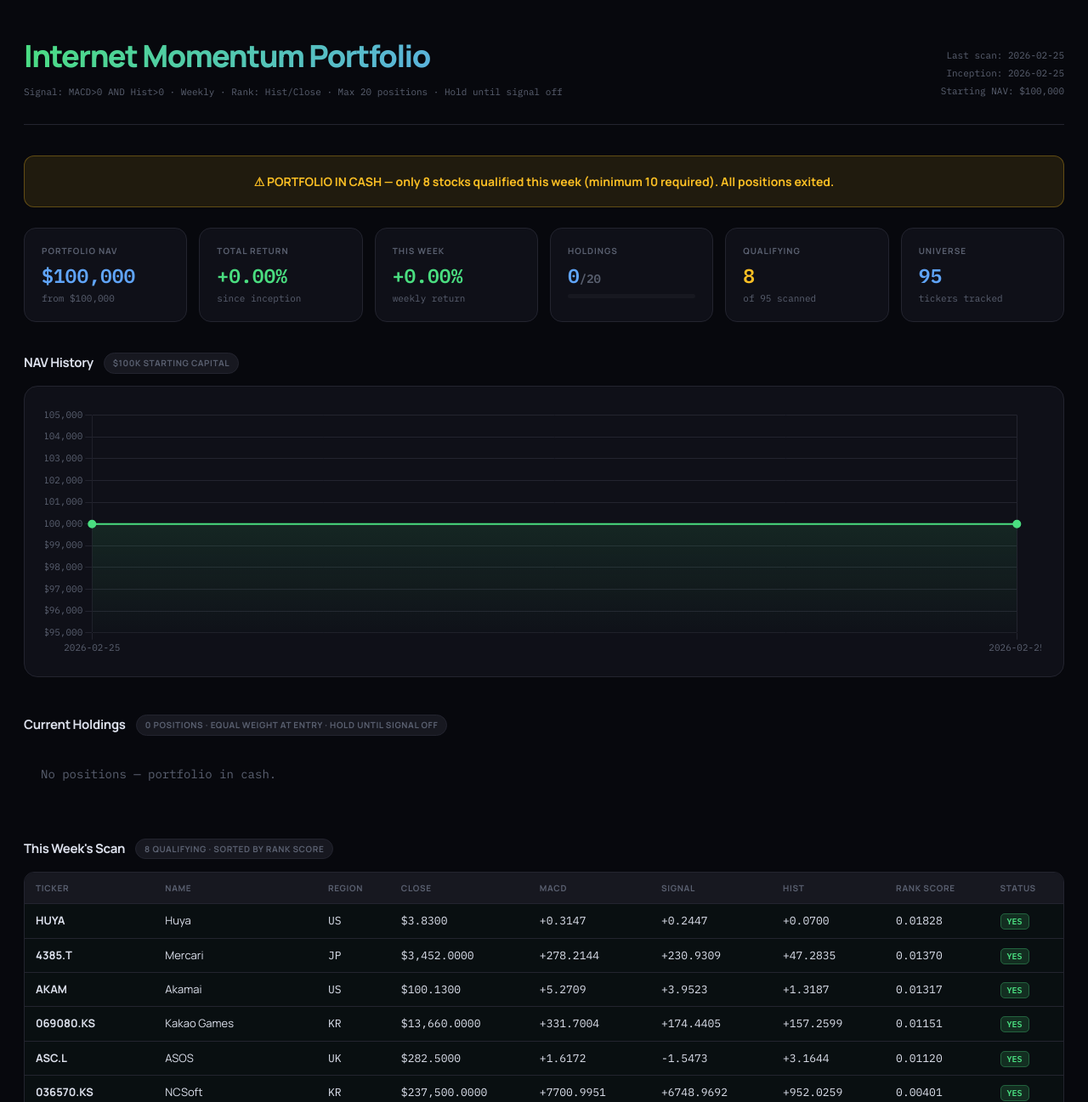
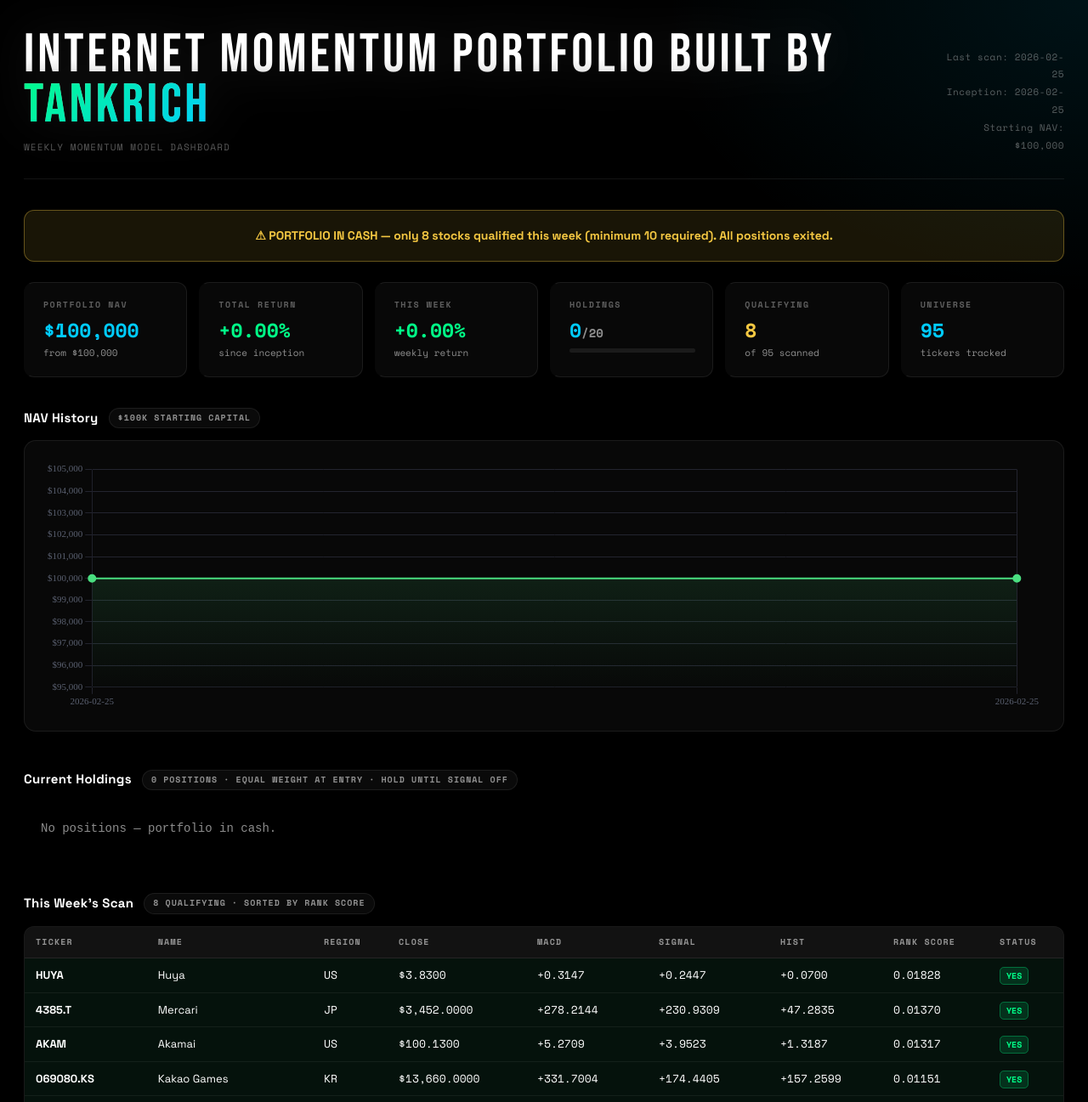
Before and after one commit to vivek-bothra/StockMomentumTracker, a plain HTML site: page docs/index.html in a window 1280 px wide. Shown: the top 1297 px of the page at 85% size. Drawn offline with nearby package versions, Linux system fonts and the light colour scheme.

Commit message:
Add Tankrich branding to momentum header

```diff
--- a/docs/index.html
+++ b/docs/index.html
@@ -4,70 +4,64 @@
 <meta charset="utf-8"><meta name="viewport" content="width=device-width,initial-scale=1">
 <title>Internet Momentum Portfolio</title>
 <link rel="preconnect" href="https://fonts.googleapis.com">
-<link href="https://fonts.googleapis.com/css2?family=IBM+Plex+Mono:wght@400;500;600&family=Manrope:wght@400;600;700;800&display=swap" rel="stylesheet">
+<link href="https://fonts.googleapis.com/css2?family=Bebas+Neue&family=Space+Grotesk:wght@300;400;500;700&family=Space+Mono:wght@400;700&display=swap" rel="stylesheet">
 <script src="https://cdn.jsdelivr.net/npm/chart.js@4.4.0/dist/chart.umd.min.js"></script>
 <style>
-:root{--bg:#07080d;--s1:#0f1018;--s2:#171820;--border:#23242f;--border2:#2e3040;
-      --green:#4ade80;--red:#f87171;--blue:#60a5fa;--amber:#fbbf24;--purple:#a78bfa;
-      --text:#dde1ed;--muted:#5a6070;--muted2:#3a3f50}
+:root{--bg:#000;--surface:rgba(255,255,255,.03);--surface-2:rgba(255,255,255,.05);--border:rgba(255,255,255,.08);
+      --border-strong:rgba(255,255,255,.14);--gold:#f5c842;--gold2:#e8a020;--green:#00ff88;--red:#ff4466;
+      --blue:#00ccff;--slate:#8899bb;--text:#fff;--muted:rgba(255,255,255,.55);--muted-2:rgba(255,255,255,.35)}
 *{box-sizing:border-box;margin:0;padding:0}
-body{background:var(--bg);color:var(--text);font-family:'Manrope',sans-serif;font-size:14px;line-height:1.65}
-.mono{font-family:'IBM Plex Mono',monospace}
-.wrap{max-width:1440px;margin:0 auto;padding:36px 28px}
-.hdr{display:flex;justify-content:space-between;align-items:flex-end;
-      padding-bottom:28px;border-bottom:1px solid var(--border);margin-bottom:36px}
-.hdr h1{font-size:clamp(20px,3.5vw,36px);font-weight:800;letter-spacing:-1.5px;
-         background:linear-gradient(120deg,var(--green),var(--blue));
-         -webkit-background-clip:text;-webkit-text-fill-color:transparent}
-.hdr p{font-size:11px;color:var(--muted);margin-top:4px;font-family:'IBM Plex Mono',monospace}
-.hdr-r{text-align:right;font-family:'IBM Plex Mono',monospace;font-size:11px;color:var(--muted);line-height:1.9}
+html,body{width:100%;min-height:100%}
+body{overflow-x:hidden;background:radial-gradient(1200px 700px at 15% -10%,rgba(0,255,136,.08),transparent 60%),
+     radial-gradient(900px 600px at 100% 0,rgba(0,204,255,.09),transparent 58%),var(--bg);
+     color:var(--text);font-family:'Space Grotesk',sans-serif;font-size:14px;line-height:1.65}
+.mono{font-family:'Space Mono',monospace}
+.wrap{position:relative;z-index:1;max-width:1440px;margin:0 auto;padding:36px 28px 100px}
+.hdr{display:flex;justify-content:space-between;align-items:flex-end;padding-bottom:28px;border-bottom:1px solid var(--border);margin-bottom:36px}
+.hdr h1{font-family:'Bebas Neue',sans-serif;font-size:clamp(40px,5vw,70px);font-weight:400;letter-spacing:.06em;line-height:.92;
+        background:linear-gradient(180deg,#fff 28%,rgba(255,255,255,.45));-webkit-background-clip:text;-webkit-text-fill-color:transparent;
+        filter:drop-shadow(0 0 28px rgba(255,255,255,.1))}
+.hdr h1 .tankrich{background:linear-gradient(135deg,var(--green),var(--blue));-webkit-background-clip:text;-webkit-text-fill-color:transparent;background-clip:text}
+.hdr p{font-size:11px;color:var(--muted-2);margin-top:10px;font-family:'Space Mono',monospace;letter-spacing:.1em;text-transform:uppercase}
+.hdr-r{text-align:right;font-family:'Space Mono',monospace;font-size:11px;color:var(--muted-2);line-height:1.9;letter-spacing:.05em}
 .stat-grid{display:grid;grid-template-columns:repeat(auto-fit,minmax(155px,1fr));gap:14px;margin-bottom:36px}
-.card{background:var(--s1);border:1px solid var(--border);border-radius:14px;padding:18px 20px;transition:border-color .2s}
-.card:hover{border-color:var(--border2)}
-.card .lbl{font-size:10px;font-weight:700;letter-spacing:.1em;text-transform:uppercase;color:var(--muted);margin-bottom:10px}
-.card .val{font-size:23px;font-weight:800;font-family:'IBM Plex Mono',monospace;line-height:1}
-.card .sub{font-size:11px;color:var(--muted);margin-top:6px;font-family:'IBM Plex Mono',monospace}
-.green{color:var(--green)}.red{color:var(--red)}.blue{color:var(--blue)}.amber{color:var(--amber)}
-.cap-track{background:var(--s2);border-radius:99px;height:5px;overflow:hidden;margin-top:10px}
+.card{background:var(--surface);border:1px solid var(--border);border-left:3px solid transparent;border-radius:12px;padding:18px 20px;transition:background .2s,border-color .2s}
+.card:hover{background:var(--surface-2);border-color:var(--border-strong)}
+.card .lbl{font-size:10px;font-weight:700;letter-spacing:.15em;text-transform:uppercase;color:var(--muted-2);margin-bottom:10px;font-family:'Space Mono',monospace}
+.card .val{font-size:23px;font-weight:700;font-family:'Space Mono',monospace;line-height:1}
+.card .sub{font-size:11px;color:var(--muted);margin-top:6px;font-family:'Space Mono',monospace}
+.green{color:var(--green)}.red{color:var(--red)}.blue{color:var(--blue)}.amber{color:var(--gold)}
+.cap-track{background:rgba(255,255,255,.08);border-radius:99px;height:5px;overflow:hidden;margin-top:10px}
 .cap-fill{background:linear-gradient(90deg,var(--green),var(--blue));height:100%;border-radius:99px}
 .section{margin-bottom:44px}
 .sec-hdr{display:flex;align-items:center;gap:12px;margin-bottom:14px}
-.sec-hdr h2{font-size:15px;font-weight:700;letter-spacing:-.3px}
-.tag{font-size:10px;font-weight:700;letter-spacing:.06em;text-transform:uppercase;
-      background:var(--s2);border:1px solid var(--border);color:var(--muted);
-      border-radius:99px;padding:3px 10px;white-space:nowrap}
-.chart-box{background:var(--s1);border:1px solid var(--border);border-radius:16px;padding:24px}
-.tbl-wrap{overflow-x:auto;border-radius:12px;border:1px solid var(--border)}
+.sec-hdr h2{font-size:15px;font-weight:700;letter-spacing:.02em}
+.tag{font-size:10px;font-weight:700;letter-spacing:.1em;text-transform:uppercase;background:rgba(255,255,255,.04);border:1px solid var(--border);color:var(--muted);border-radius:99px;padding:3px 10px;white-space:nowrap;font-family:'Space Mono',monospace}
+.chart-box{background:var(--surface);border:1px solid var(--border);border-radius:14px;padding:24px}
+.tbl-wrap{overflow-x:auto;border-radius:12px;border:1px solid var(--border);background:rgba(255,255,255,.02)}
 table{width:100%;border-collapse:collapse;font-size:13px}
-thead{background:var(--s2)}
-th{padding:10px 13px;text-align:left;font-size:10px;font-weight:700;
-    letter-spacing:.07em;text-transform:uppercase;color:var(--muted);
-    border-bottom:1px solid var(--border);white-space:nowrap}
-tr{border-bottom:1px solid var(--border);transition:background .12s}
+thead{background:rgba(255,255,255,.05)}
+th{padding:10px 13px;text-align:left;font-size:10px;font-weight:700;letter-spacing:.12em;text-transform:uppercase;color:var(--muted);border-bottom:1px solid var(--border);white-space:nowrap;font-family:'Space Mono',monospace}
+tr{border-bottom:1px solid rgba(255,255,255,.06);transition:background .12s}
 tr:last-child{border-bottom:none}
-tr:hover{background:var(--s2)}
-tr.row-yes{background:rgba(74,222,128,.03)}
-tr.row-held{background:rgba(96,165,250,.05);border-left:2px solid var(--blue)}
+tr:hover{background:rgba(255,255,255,.04)}
+tr.row-yes{background:rgba(0,255,136,.05)}
+tr.row-held{background:rgba(0,204,255,.08);border-left:2px solid var(--blue)}
 td{padding:9px 13px;vertical-align:middle}
-.badge-yes{background:rgba(74,222,128,.15);color:var(--green);border:1px solid rgba(74,222,128,.3);
-            border-radius:5px;padding:2px 7px;font-size:10px;font-weight:700;font-family:'IBM Plex Mono',monospace}
-.badge-no{background:rgba(248,113,113,.1);color:var(--red);border:1px solid rgba(248,113,113,.2);
-           border-radius:5px;padding:2px 7px;font-size:10px;font-weight:700;font-family:'IBM Plex Mono',monospace}
-.badge-held{background:rgba(96,165,250,.15);color:var(--blue);border:1px solid rgba(96,165,250,.3);
-             border-radius:5px;padding:2px 7px;font-size:10px;font-weight:700;font-family:'IBM Plex Mono',monospace}
-.action-buy{background:rgba(74,222,128,.12);color:var(--green);border-radius:4px;
-             padding:2px 8px;font-size:10px;font-weight:700;font-family:'IBM Plex Mono',monospace}
-.action-sell{background:rgba(248,113,113,.1);color:var(--red);border-radius:4px;
-              padding:2px 8px;font-size:10px;font-weight:700;font-family:'IBM Plex Mono',monospace}
-.warn-box{background:rgba(251,191,36,.07);border:1px solid rgba(251,191,36,.25);
-           border-radius:10px;padding:14px 18px;margin-bottom:20px;color:var(--amber)}
-.warn-box ul{padding-left:18px;margin-top:6px;font-family:'IBM Plex Mono',monospace;font-size:12px}
-.cash-banner{background:rgba(251,191,36,.1);border:1px solid rgba(251,191,36,.3);
-              border-radius:12px;padding:18px 24px;margin-bottom:24px;
-              text-align:center;font-size:14px;font-weight:700;color:var(--amber)}
-footer{margin-top:60px;padding-top:22px;border-top:1px solid var(--border);
-        font-size:11px;color:var(--muted);font-family:'IBM Plex Mono',monospace;
-        text-align:center;line-height:1.9}
+.badge-yes{background:rgba(0,255,136,.13);color:var(--green);border:1px solid rgba(0,255,136,.3);border-radius:5px;padding:2px 7px;font-size:10px;font-weight:700;font-family:'Space Mono',monospace}
+.badge-no{background:rgba(255,68,102,.13);color:var(--red);border:1px solid rgba(255,68,102,.3);border-radius:5px;padding:2px 7px;font-size:10px;font-weight:700;font-family:'Space Mono',monospace}
+.badge-held{background:rgba(0,204,255,.13);color:var(--blue);border:1px solid rgba(0,204,255,.3);border-radius:5px;padding:2px 7px;font-size:10px;font-weight:700;font-family:'Space Mono',monospace}
+.action-buy{background:rgba(0,255,136,.12);color:var(--green);border-radius:4px;padding:2px 8px;font-size:10px;font-weight:700;font-family:'Space Mono',monospace}
+.action-sell{background:rgba(255,68,102,.12);color:var(--red);border-radius:4px;padding:2px 8px;font-size:10px;font-weight:700;font-family:'Space Mono',monospace}
+.warn-box{background:rgba(245,200,66,.1);border:1px solid rgba(245,200,66,.35);border-radius:10px;padding:14px 18px;margin-bottom:20px;color:var(--gold)}
+.warn-box ul{padding-left:18px;margin-top:6px;font-family:'Space Mono',monospace;font-size:12px}
+.cash-banner{background:rgba(245,200,66,.1);border:1px solid rgba(245,200,66,.35);border-radius:12px;padding:18px 24px;margin-bottom:24px;text-align:center;font-size:14px;font-weight:700;color:var(--gold)}
+button,.btn,input,select,textarea{font-family:'Space Grotesk',sans-serif;font-size:13px;border-radius:8px}
+button,.btn{background:linear-gradient(180deg,rgba(0,255,136,.18),rgba(0,255,136,.08));color:var(--green);border:1px solid rgba(0,255,136,.35);padding:8px 14px;cursor:pointer;transition:all .2s}
+button:hover,.btn:hover{background:linear-gradient(180deg,rgba(0,255,136,.24),rgba(0,255,136,.12));box-shadow:0 0 16px rgba(0,255,136,.15)}
+input,select,textarea{background:rgba(255,255,255,.03);color:var(--text);border:1px solid var(--border);padding:8px 10px;outline:none}
+input:focus,select:focus,textarea:focus{border-color:rgba(0,204,255,.65);box-shadow:0 0 0 3px rgba(0,204,255,.12)}
+footer{margin-top:60px;padding-top:22px;border-top:1px solid var(--border);font-size:11px;color:var(--muted-2);font-family:'Space Mono',monospace;text-align:center;line-height:1.9;letter-spacing:.05em;text-transform:uppercase}
 @media(max-width:640px){.hdr{flex-direction:column;align-items:flex-start;gap:10px}.hdr-r{text-align:left}}
 </style>
 </head>
@@ -75,8 +69,8 @@
 
 <div class="hdr">
   <div>
-    <h1>Internet Momentum Portfolio</h1>
-    <p>Signal: MACD&gt;0 AND Hist&gt;0 · Weekly · Rank: Hist/Close · Max 20 positions · Hold until signal off</p>
+    <h1>Internet Momentum Portfolio built by <span class="tankrich">Tankrich</span></h1>
+    <p>Weekly momentum model dashboard</p>
   </div>
   <div class="hdr-r">Last scan: 2026-02-25<br>Inception: 2026-02-25<br>Starting NAV: $100,000</div>
 </div>
@@ -1081,8 +1075,7 @@
 </div>
 
 <footer>
-  Internet Momentum Portfolio · MACD&gt;0 AND Hist&gt;0 (EMA 12/26/9, Weekly) ·
-  Ranked Hist/Close · Max 20 positions · Min 10 to stay invested ·
+  Internet Momentum Portfolio · Ranked Hist/Close · Max 20 positions · Min 10 to stay invested ·
   Hold until signal off · $100k NAV · Not financial advice.
 </footer></div>
 
```
